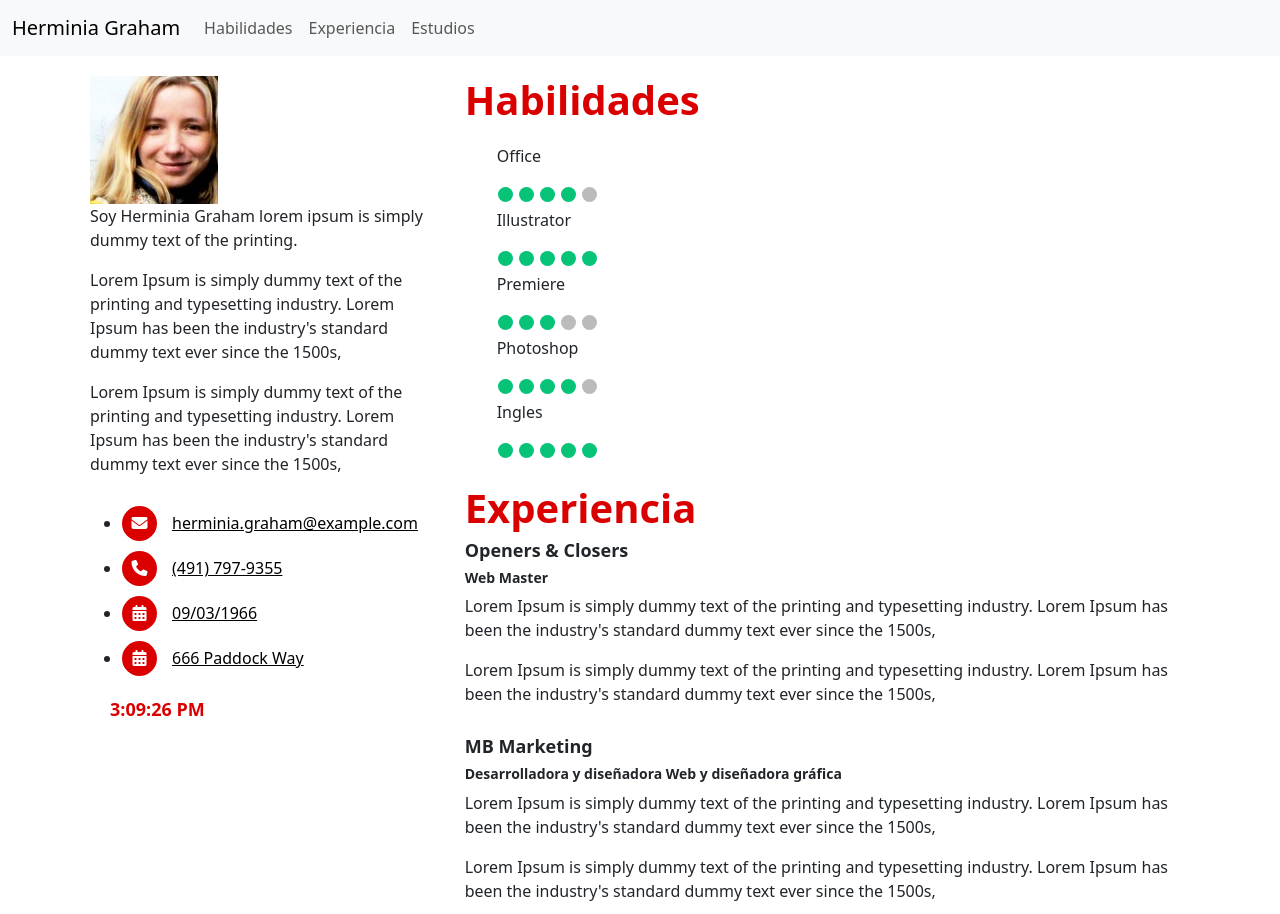
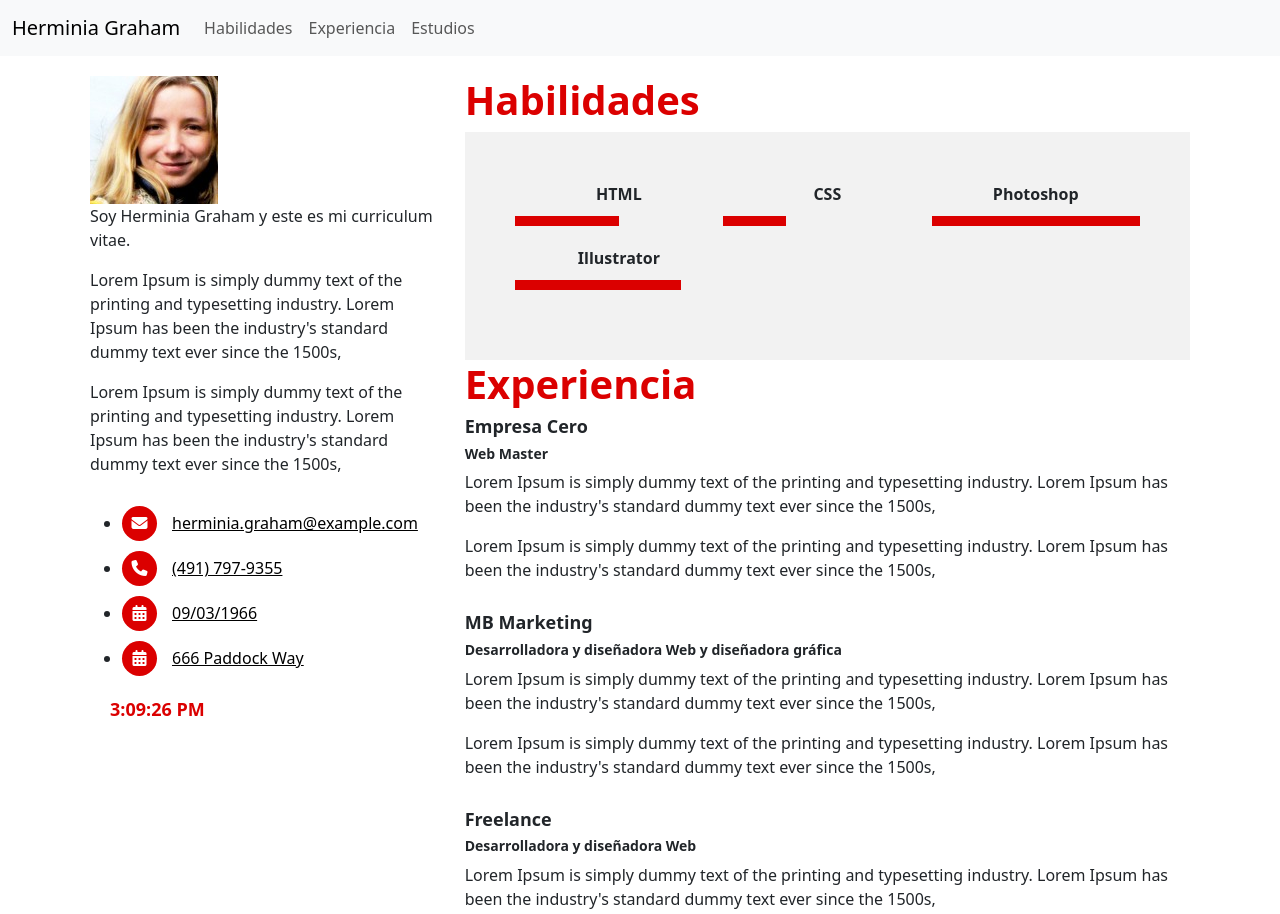
Before and after one commit to hachete/entregaproyectoht, a plain HTML site: page index.html in a window 1280 px wide. Shown: the top 914 px of the page. Drawn offline with nearby package versions, Linux system fonts and the light colour scheme.

Commit message:
Add files via upload

```diff
--- a/estilos.css
+++ b/estilos.css
@@ -41,30 +41,6 @@
   font-weight:bold;
 }
 
-.habilidades {
-  margin: 20px;
-
-}
-.habilidades section {
-  overflow:auto;
-  margin-bottom:0;
-}
-
-.habilidades section p {
-  max-width:50%;
-
-}
-.habilidades section span {
-  display:inline-block;
-  width:15px;
-  height:15px;
-  background:#bbb;
-  border-radius:15px;
-  margin:0 1px;
-}
-.habilidades section span.lleno {
-  background:#06c377;
-}
 
 
 #hora {
@@ -73,3 +49,33 @@
   margin: 20px;
   color: #db0000;
   }
+
+
+  #conocimientos {
+    background-color: #f2f2f2;
+    padding: 50px;
+  }
+
+  .skills {
+    display: flex;
+    flex-wrap: wrap;
+  }
+
+  .skill {
+    flex-basis: calc(100% / 3);
+    margin-bottom: 20px;
+    text-align: center;
+  }
+
+  .nombre {
+    display: block;
+    margin-bottom: 10px;
+    font-weight: bold;
+  }
+
+  .barra {
+    height: 10px;
+    background-color: #db0000;
+    width: 0;
+    transition: width 1s ease-in-out;
+  }
--- a/function.js
+++ b/function.js
@@ -3,3 +3,20 @@ var d = new Date();
 document.getElementById("hora").innerHTML = d.toLocaleTimeString();
 }
 setInterval(time, 1000);
+
+
+
+
+
+const barras = document.querySelectorAll('.barra');
+
+window.addEventListener('scroll', () => {
+  const alturaVentana = window.innerHeight;
+  barras.forEach(barra => {
+    const posicionBarra = barra.getBoundingClientRect().top;
+    if (posicionBarra - alturaVentana <= 0) {
+      const anchoBarra = barra.getAttribute('data-ancho');
+      barra.style.width = anchoBarra;
+    }
+  });
+});
--- a/index.html
+++ b/index.html
@@ -9,6 +9,8 @@
     <title> CV Herminia Graham  </title>
 </head>
 <body>
+  <section id="scrolleo">
+
   <nav class="navbar navbar-expand-lg bg-body-tertiary">
     <div class="container-fluid">
       <a class="navbar-brand" href="#">Herminia Graham</a>
@@ -29,7 +31,7 @@
         <div class="row">
           <div class="col-md-4">
             <img src="imgcv.jpg" alt="">
-            <p>Soy Herminia Graham lorem ipsum is simply dummy text of the printing.</p>
+            <p>Soy Herminia Graham y este es mi curriculum vitae.</p>
             <p>Lorem Ipsum is simply dummy text of the printing and typesetting industry. Lorem Ipsum has been the industry's standard dummy text ever since the 1500s,</p>
             <p>Lorem Ipsum is simply dummy text of the printing and typesetting industry. Lorem Ipsum has been the industry's standard dummy text ever since the 1500s,</p>
             <ul class="info">
@@ -46,56 +48,32 @@
           </div>
           <div class="col-md-8">
             <h1>Habilidades</h1>
-            <div id="hab" class="row habilidades">
-              <div class="col-md-4">
-                <section>
-                  <p>Office</p>
-                  <span class="lleno"></span>
-                  <span class="lleno"></span>
-                  <span class="lleno"></span>
-                  <span class="lleno"></span>
-                  <span></span>
-                </section>
-                <section>
-                  <p>Illustrator</p>
-                  <span class="lleno"></span>
-                  <span class="lleno"></span>
-                  <span class="lleno"></span>
-                  <span class="lleno"></span>
-                  <span class="lleno"></span>
-                </section>
-                <section>
-                  <p>Premiere</p>
-                  <span class="lleno"></span>
-                  <span class="lleno"></span>
-                  <span class="lleno"></span>
-                  <span></span>
-                  <span></span>
-                </section>
-                <section>
-                  <p>Photoshop</p>
-                  <span class="lleno"></span>
-                  <span class="lleno"></span>
-                  <span class="lleno"></span>
-                  <span class="lleno"></span>
-                  <span></span>
-                </section>
-                <section>
-                  <p>Ingles</p>
-                  <span class="lleno"></span>
-                  <span class="lleno"></span>
-                  <span class="lleno"></span>
-                  <span class="lleno"></span>
-                  <span class="lleno"></span>
-                </section>
-
+            <div id="conocimientos">
+                <div class="skills">
+                  <div class="skill">
+                    <span class="nombre">HTML</span>
+                    <div class="barra" data-ancho="50%"></div>
+                  </div>
+                  <div class="skill">
+                    <span class="nombre">CSS</span>
+                    <div class="barra" data-ancho="30%"></div>
+                  </div>
+                  <div class="skill">
+                    <span class="nombre">Photoshop</span>
+                    <div class="barra" data-ancho="100%"></div>
+                  </div>
+                  <div class="skill">
+                    <span class="nombre">Illustrator</span>
+                    <div class="barra" data-ancho="80%"></div>
+                  </div>
+                </div>
               </div>
 
 
-            </div>
+
             <h1 id="exp">Experiencia</h1>
             <section id="ocuexp">
-              <h3>Openers & Closers</h3>
+              <h3>Empresa Cero</h3>
               <h4>Web Master</h4>
               <p>Lorem Ipsum is simply dummy text of the printing and typesetting industry. Lorem Ipsum has been the industry's standard dummy text ever since the 1500s,</p>
               <p>Lorem Ipsum is simply dummy text of the printing and typesetting industry. Lorem Ipsum has been the industry's standard dummy text ever since the 1500s,</p>
@@ -132,7 +110,7 @@
         </div>
       </div>
 
-
+    </section>
 
       <script src="function.js"></script>
     </body>
```
